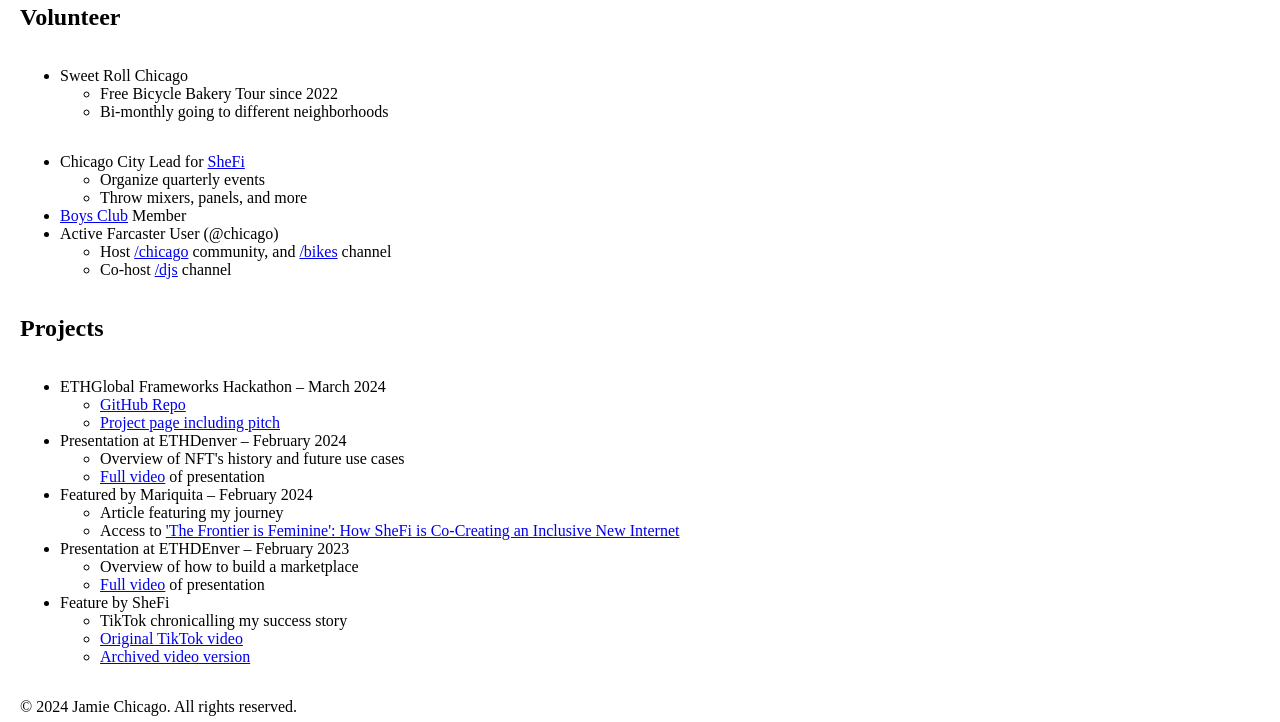
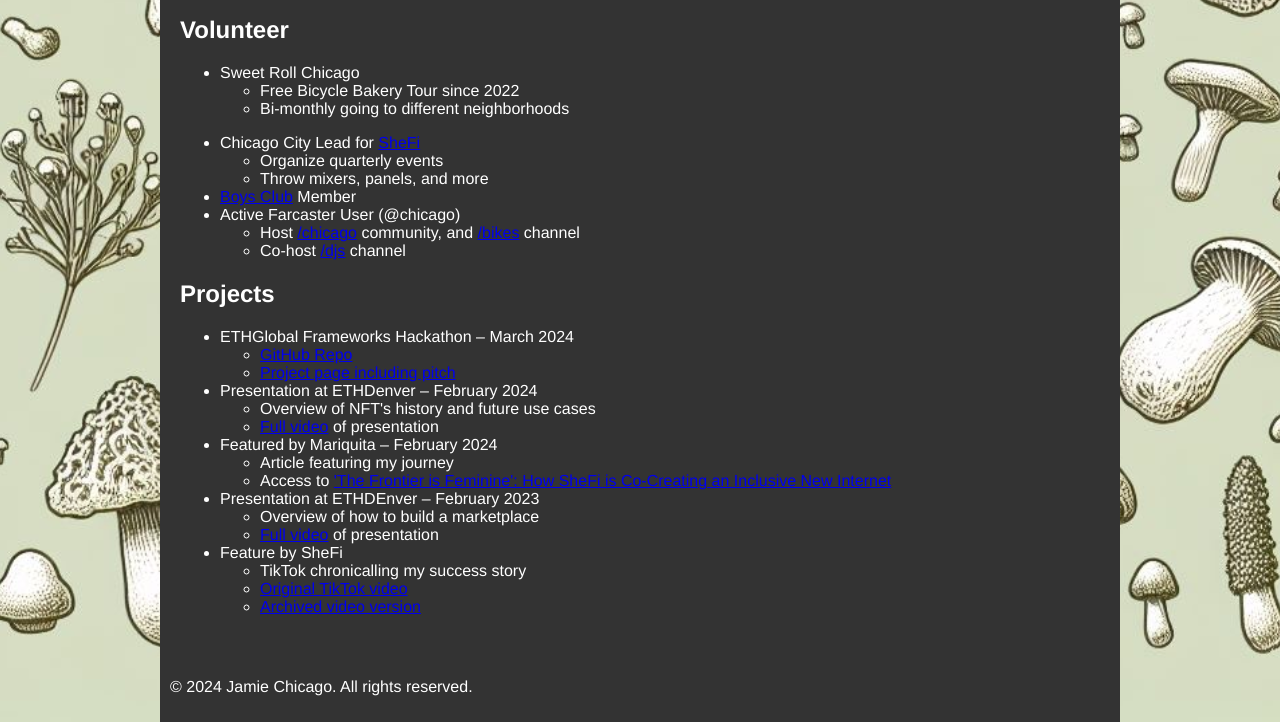
Before and after one commit to jamiechicago312/chicago-jamie-portfolio, a plain HTML site: page index.html in a window 1280 px wide. Shown: the part 651-1373 px from the top of the page. Drawn offline with Linux system fonts and the light colour scheme; a script that the page names is missing.

Commit message:
feat: background, simple css

```diff
--- a/styles.css
+++ b/styles.css
@@ -1,27 +1,43 @@
-body, html {
-    height: 100%;
+/* Global styles */
+body {
+    font-family: Helvetica, sans-serif;
     margin: 0;
-    background-color: white;
-    color:black;
-    padding: 10px;
+    padding: 0;
+    background-image: url(images/background.jpg);
+    background-size: cover;
+    background-position: center;
 }
-div {
-    display: flex;
-    flex-direction: column; /* Arrange children in columns */
+
+/*Body Styles*/
+body {
+    width: 75%;
+    margin: 0 auto;
 }
-/*
-header, footer {
+
+/* Header styles */
+header {
     background-color: #333;
     color: #fff;
     padding: 10px;
 }
+
+/* Navigation styles */
 nav {
     background-color: #555;
     color: #fff;
     padding: 10px;
 }
-*/
-.content {
+
+/* Main content styles */
+main {
+    padding: 20px;
+    background-color: #333;
+    color: #fff;
+}
+
+/* Footer styles */
+footer {
+    background-color: #333;
+    color: #fff;
     padding: 10px;
-    border: 1px solid #ccc;
 }
```
Also changed, not shown: images/background.jpg (added).
